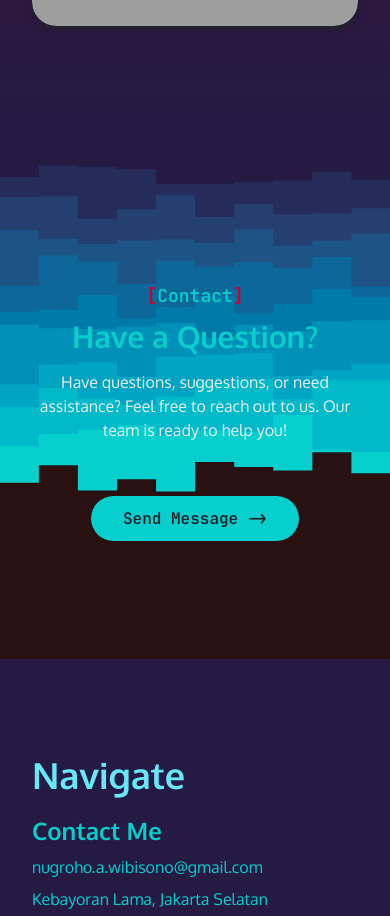
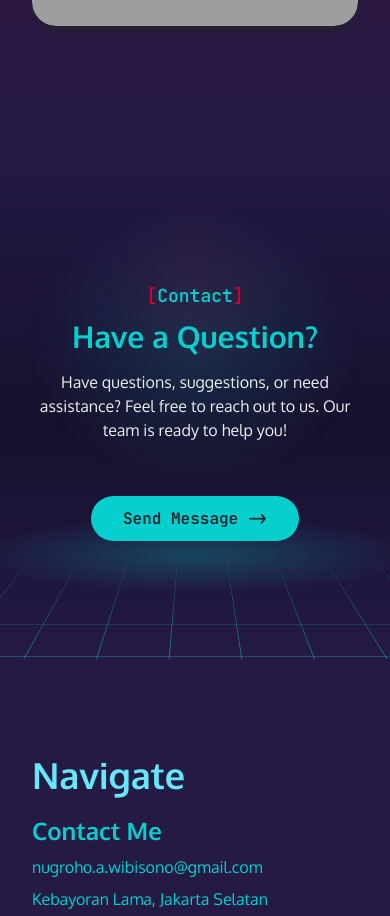
Before and after one commit to ANugroho186/portfolio-nugroho-aw, a website: page index.html in a window 390 px wide. Shown: the part 5434-6350 px from the top of the page. Drawn offline with Linux system fonts and the light colour scheme; grey boxes are pictures that could not be loaded; files whose address does not match are found by name.

Commit message:
Perbaiki hover tombol, animasi hamburger, dan path background Contact

```diff
--- a/index.html
+++ b/index.html
@@ -31,9 +31,9 @@
                 <div class="flex items-center px-4">
                     <button id="hamburger" name="hamburger" type="button"
                     class="block absolute right-4 lg:hidden">
-                        <span class="hamburger-line transiti duration-300 ease-in-out origin-top-left"></span>
-                        <span class="hamburger-line transiti duration-300 ease-in-out"></span>
-                        <span class="hamburger-line transiti duration-300 ease-in-out  origin-bottom-left"></span>
+                        <span class="hamburger-line transition duration-300 ease-in-out origin-top-left"></span>
+                        <span class="hamburger-line transition duration-300 ease-in-out"></span>
+                        <span class="hamburger-line transition duration-300 ease-in-out  origin-bottom-left"></span>
                     </button>
                     <nav id="nav-menu" class="hidden absolute py-5 bg-youngred shadow-lg rounded-lg max-w-[250px] w-full right-4 top-full lg:block lg:static lg:bg-transparent lg:max-w-full lg:shadow-none lg:rounded-none">
                         <ul class="block lg:flex">
@@ -72,7 +72,7 @@
                     <p class="font-semi text-youngred mb-10 leading-relaxed" style="font-family: JetBrains Mono, serif;">
                         Focus on <span class="font-bold">YOUR GOAL</span></p>
                     <a href="#about" class="text-base font-semibold text-darkblack bg-youngcyan
-                    py-3 px-8 rounded-md hover:scale-220 hover:shadow-lg hover:bg-red
+                    py-3 px-8 rounded-md hover:scale-110 hover:shadow-lg hover:bg-red
                     hover:text-white transition duration-300 ease-in-out" style="font-family: JetBrains Mono, serif;">
                     See more about me</a>
                 </div>
@@ -384,7 +384,7 @@
                 </div>
                 <div class="max-w-xl mx-auto text-center mb-16">
                     <a href="mailto:nugroho.a.wibisono@gmail.com" target="_blank" class="text-base font-semibold
-                     text-darkblack bg-youngcyan py-3 px-8 rounded-3xl hover:scale-220 hover:shadow-lg
+                     text-darkblack bg-youngcyan py-3 px-8 rounded-3xl hover:scale-110 hover:shadow-lg
                      hover:bg-red hover:text-white transition duration-300 ease-in-out" style="font-family:
                      JetBrains Mono, serif;">
                      Send Message -></a>
--- a/src/input.css
+++ b/src/input.css
@@ -18,9 +18,9 @@
 }
 
 .hamburger-active > span:nth-child(2) {
-    @apply scale-0;
+    @apply scale-0 transition;
 }
 
 .hamburger-active > span:nth-child(3) {
-    @apply -rotate-45;
+    @apply -rotate-45 transition;
 }
--- a/src/style.css
+++ b/src/style.css
@@ -204,8 +204,53 @@ img-card {
 }
 
 #contact {
-  background-image: url('src/icons/layered-steps-haikei.svg');
-  background-size: cover;
-  background-position: center;
-  background-repeat: no-repeat;
+  position: relative;
+  overflow: hidden;
+  background: linear-gradient(180deg, #241a44 0%, #17102e 55%, #241a44 100%);
 }
+
+/* Grid perspektif neon (gaya Night City) */
+#contact::before {
+  content: '';
+  position: absolute;
+  left: 50%;
+  bottom: -6%;
+  width: 220%;
+  height: 105%;
+  transform: translateX(-50%) perspective(520px) rotateX(57deg);
+  transform-origin: bottom center;
+  background-image:
+    linear-gradient(to right, rgba(6, 207, 206, 0.55) 1px, transparent 1px),
+    linear-gradient(to bottom, rgba(6, 207, 206, 0.55) 1px, transparent 1px);
+  background-size: 80px 80px;
+  -webkit-mask-image: linear-gradient(to top, #000 0%, #000 12%, transparent 78%);
+  mask-image: linear-gradient(to top, #000 0%, #000 12%, transparent 78%);
+  animation: grid-scroll 7s linear infinite;
+  pointer-events: none;
+}
+
+/* Glow neon di belakang teks + cahaya horizon */
+#contact::after {
+  content: '';
+  position: absolute;
+  inset: 0;
+  background:
+    radial-gradient(ellipse 60% 38% at 50% 40%, rgba(6, 207, 206, 0.14), transparent 72%),
+    radial-gradient(ellipse 75% 10% at 50% 80%, rgba(6, 207, 206, 0.26), transparent 75%),
+    radial-gradient(ellipse 35% 25% at 50% 30%, rgba(207, 0, 51, 0.10), transparent 70%);
+  pointer-events: none;
+}
+
+#contact > .container {
+  position: relative;
+  z-index: 1;
+}
+
+@keyframes grid-scroll {
+  from { background-position: 0 0, 0 0; }
+  to   { background-position: 0 80px, 0 80px; }
+}
+
+@media (prefers-reduced-motion: reduce) {
+  #contact::before { animation: none; }
+}
```
Also changed, not shown: src/output.css.
